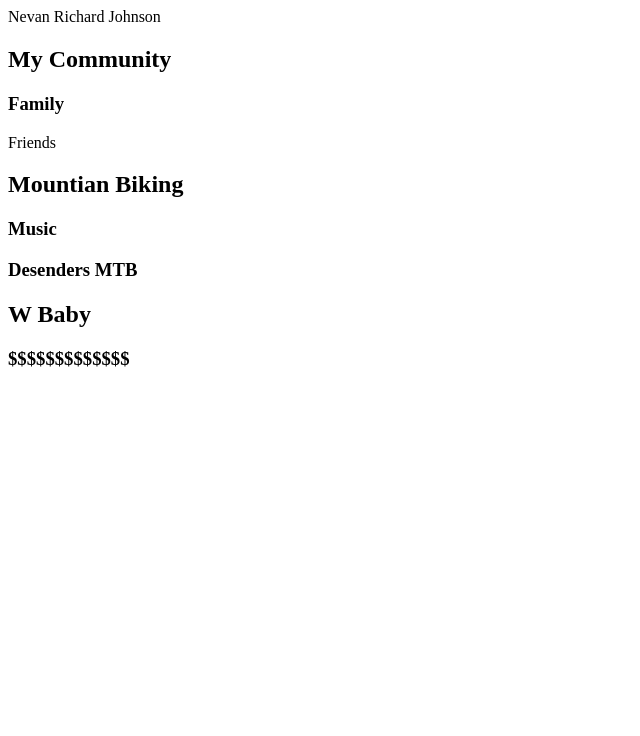
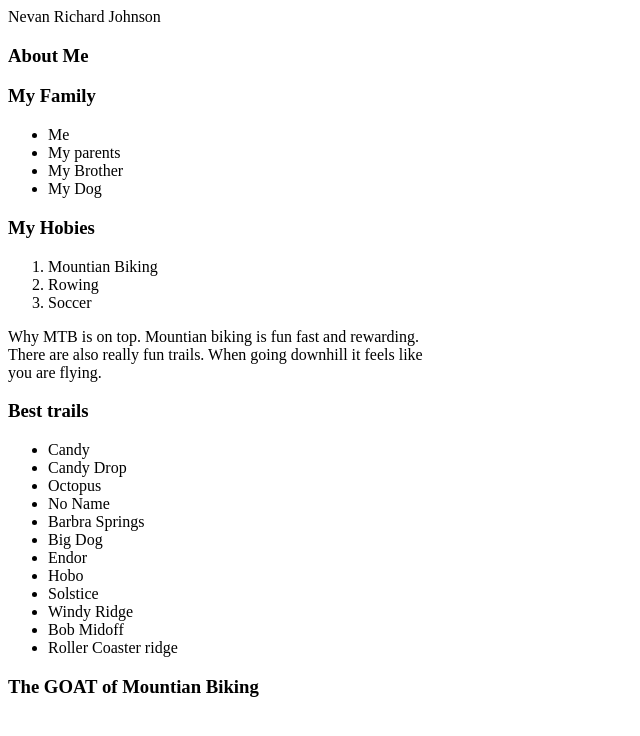
Before and after one commit to nevanjohnson29ops/NevanJohnson29ops.github.io, a plain HTML site: page index.html in a window 1280 px wide. Shown: the whole page, without its empty margins (0-640 px from the left). Drawn offline with Linux system fonts and the light colour scheme.

Commit message:
Added trails

```diff
--- a/index.html
+++ b/index.html
@@ -7,15 +7,41 @@
 </head>
 <body
 <h1>Nevan Richard Johnson</h1>
-	<h2>My Community</h2>
-	<h3>Family</h3>
-	<h3></h3>Friends</h3>
-	<h2>Mountian Biking</h2>
-	<h3>Music</h3>
-	<h3>Desenders MTB</h3>
-    <h2> W Baby</h2>
-    <h3>$$$$$$$$$$$$$</h3>
 
+
+	<h3>About Me</h3>
+
+    <h3>My Family</h3>
+	<ul>
+		<li>Me</li>
+		<li>My parents</li>
+		<li>My Brother</li>
+		<li>My Dog</li>
+	</ul>
+	<h3>My Hobies</h3>
+	<ol>
+		<li>Mountian Biking
+		<li>Rowing
+		<li>Soccer</li>
+	</ol>
+<p>Why MTB is on top. Mountian biking is fun fast and rewarding.<br> There are also really fun trails. When going downhill it feels like <br> you are flying.</p>
+<h3>Best trails</h3>
+<ul>
+	<li>Candy
+	<li>Candy Drop
+	<li>Octopus
+	<li>No Name</li>
+	<li>Barbra Springs
+	<li>Big Dog</li>
+	<li>Endor
+	<li>Hobo
+	<li>Solstice
+	<li>Windy Ridge
+	<li>Bob Midoff</li>
+	<li>Roller Coaster ridge
+	</li>
+</ul>
+<h3>The GOAT of Mountian Biking</h3>
 
 </body>
 </html>
```
